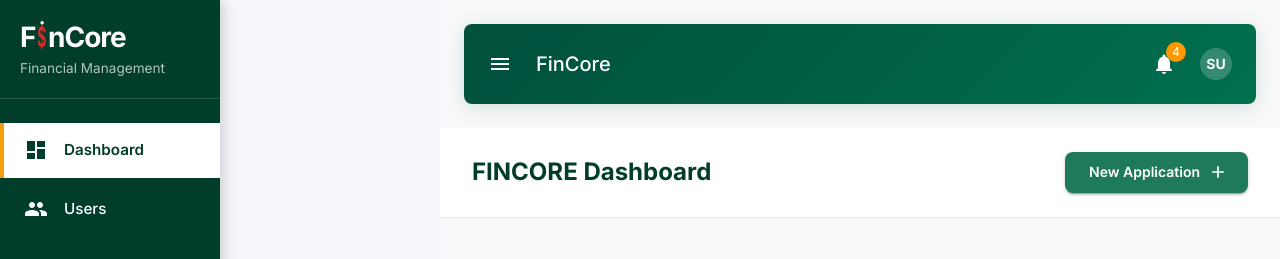
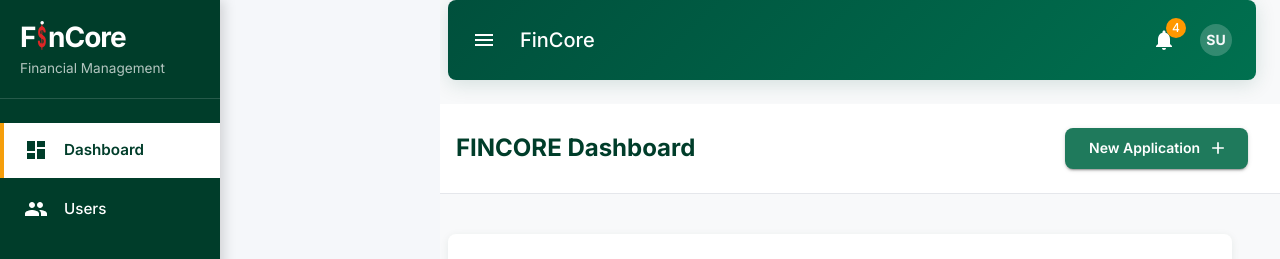
Before and after one commit to kasisheraz/fincore_WebUI, a React (Create React App) app: page /dashboard in a window 1280 px wide. Shown: the top 259 px of the page. Built offline with nearby package versions, Linux system fonts and the light colour scheme; no server answers; sample sign-in values are in the browser's storage.

Commit message:
fix: Reduce empty space between sidebar and content
- Reduce main content left padding from 24px to 8px
- Remove left padding from all page containers
- Adjust PageHeader left padding to align with content
- Bring all components closer to sidebar for better space utilization

```diff
--- a/src/App.tsx
+++ b/src/App.tsx
@@ -36,7 +36,10 @@ const AppLayout: React.FC = () => {
           component="main"
           sx={{
             flexGrow: 1,
-            p: 3,
+            pt: 0,
+            pr: 3,
+            pb: 3,
+            pl: 1,
             ml: '220px',
             transition: 'margin-left 0.3s ease',
             backgroundColor: '#F8F9FA',
--- a/src/components/common/PageHeader.tsx
+++ b/src/components/common/PageHeader.tsx
@@ -21,11 +21,13 @@ const PageHeader: React.FC<PageHeaderProps> = ({
     <Box sx={{
       backgroundColor: '#ffffff',
       borderBottom: '1px solid #E5E7EB',
-      px: 4,
       py: 3,
+      pl: 2,
+      pr: 4,
       mb: 3,
-      mx: -3,
-      width: 'calc(100% + 48px)',
+      ml: -1,
+      mr: -3,
+      width: 'calc(100% + 32px)',
     }}>
       <Box sx={{
         display: 'flex',
--- a/src/pages/Applications.tsx
+++ b/src/pages/Applications.tsx
@@ -155,7 +155,7 @@ const Applications: React.FC = () => {
         onButtonClick={() => navigate('/new-application')}
       />
 
-      <Box sx={{ p: 3 }}>
+      <Box sx={{ pt: 2, pr: 3, pb: 3, pl: 0 }}>
         {/* Stats Cards */}
         <Grid container spacing={3} sx={{ mb: 4 }}>
           <Grid item xs={12} sm={6} md={3}>
--- a/src/pages/Dashboard.tsx
+++ b/src/pages/Dashboard.tsx
@@ -108,7 +108,7 @@ const Dashboard: React.FC = () => {
         onButtonClick={() => navigate('/new-application')}
       />
 
-      <Box sx={{ p: 3 }}>
+      <Box sx={{ pt: 2, pr: 3, pb: 3, pl: 0 }}>
         {/* Step Indicator */}
         <Paper sx={{ p: 3, mb: 3, borderRadius: 2, boxShadow: '0 2px 8px rgba(0, 61, 42, 0.08)' }}>
           <Typography variant="h6" sx={{ mb: 2, color: '#003D2A', fontWeight: 600 }}>
--- a/src/pages/Diagnostics.tsx
+++ b/src/pages/Diagnostics.tsx
@@ -147,7 +147,7 @@ const DiagnosticsPage: React.FC = () => {
   };
 
   return (
-    <Box sx={{ p: 3 }}>
+    <Box sx={{ pt: 2, pr: 3, pb: 3, pl: 0 }}>
       <Typography variant="h4" gutterBottom>
         System Diagnostics
       </Typography>
--- a/src/pages/Profile.tsx
+++ b/src/pages/Profile.tsx
@@ -92,7 +92,7 @@ const Profile: React.FC = () => {
         onButtonClick={handleEditProfile}
       />
 
-      <Box sx={{ p: 3 }}>
+      <Box sx={{ pt: 2, pr: 3, pb: 3, pl: 0 }}>
         <Grid container spacing={3}>
           {/* Profile Header Card */}
           <Grid item xs={12}>
--- a/src/pages/Reports.tsx
+++ b/src/pages/Reports.tsx
@@ -86,7 +86,7 @@ const Reports: React.FC = () => {
         onButtonClick={() => console.log('Generate new report')}
       />
 
-      <Box sx={{ p: 3 }}>
+      <Box sx={{ pt: 2, pr: 3, pb: 3, pl: 0 }}>
         {/* Quick Stats */}
         <Grid container spacing={3} sx={{ mb: 4 }}>
           <Grid item xs={12} sm={6} md={3}>
--- a/src/pages/Settings.tsx
+++ b/src/pages/Settings.tsx
@@ -119,7 +119,7 @@ const Settings: React.FC = () => {
         onButtonClick={() => console.log('Settings saved')}
       />
 
-      <Box sx={{ p: 3 }}>
+      <Box sx={{ pt: 2, pr: 3, pb: 3, pl: 0 }}>
         <Grid container spacing={3}>
           {/* Notifications */}
         <Grid item xs={12} md={6}>
--- a/src/pages/users/UsersPage.tsx
+++ b/src/pages/users/UsersPage.tsx
@@ -306,7 +306,7 @@ const UsersPage: React.FC = () => {
   ];
 
   return (
-    <Box sx={{ p: 3 }}>
+    <Box sx={{ pt: 2, pr: 3, pb: 3, pl: 0 }}>
       <PageHeader title="User Management" />
 
       <Box sx={{
```
